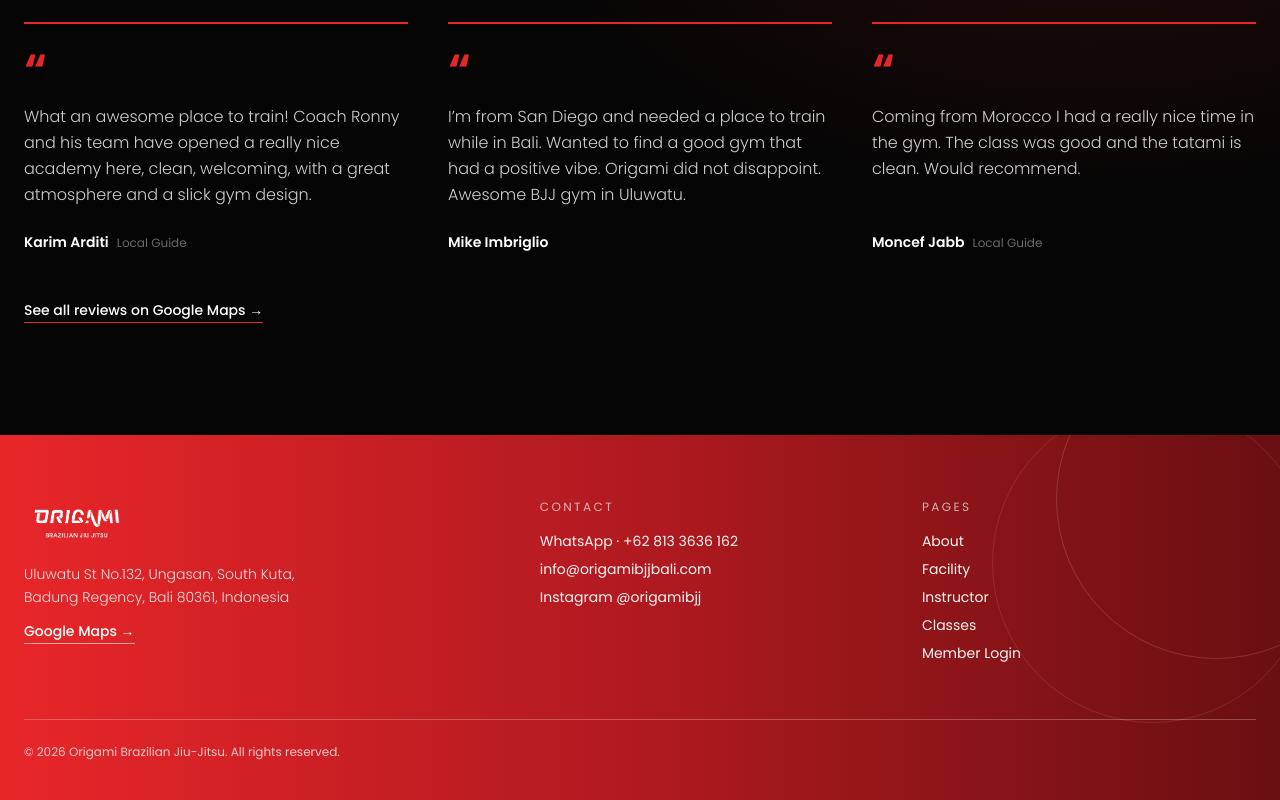
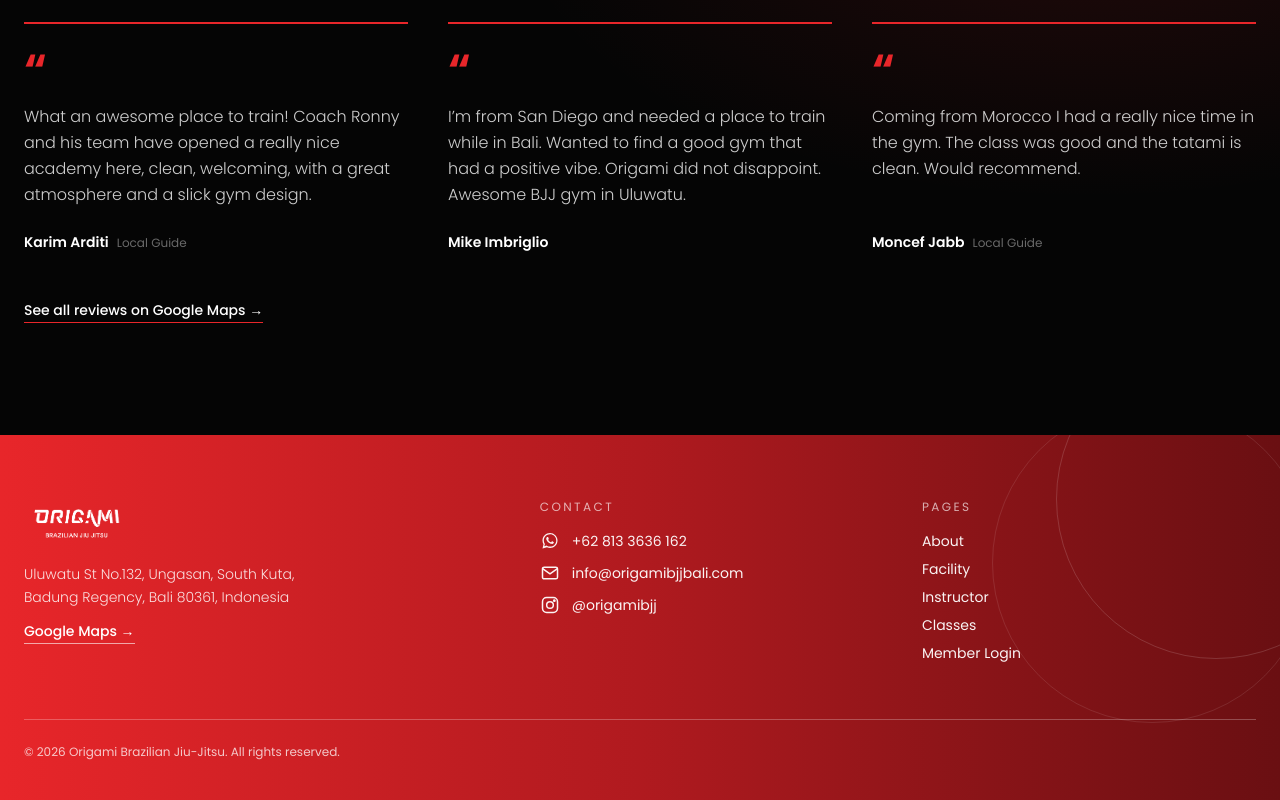
Before and after one commit to kresnanaradha/origami-bjj, a Next.js app: page / in a window 1280 px wide. Shown: the part 4809-5609 px from the top of the page. Built offline with nearby package versions, Linux system fonts and the light colour scheme; no server answers; the database is empty.

Commit message:
Footer kontak pakai ikon

```diff
--- a/app/page.tsx
+++ b/app/page.tsx
@@ -1,6 +1,7 @@
 import Image from "next/image";
 import Link from "next/link";
 import LangSwitch from "@/components/LangSwitch";
+import { InstagramIcon, MailIcon } from "@/components/ContactIcons";
 import Logo from "@/components/Logo";
 import WhatsAppButton from "@/components/WhatsAppButton";
 import WhatsAppIcon from "@/components/WhatsAppIcon";
@@ -239,10 +240,10 @@
           </div>
           <div className="text-sm">
             <p className="text-xs uppercase tracking-[0.2em] text-white/65">{t("foot.contact")}</p>
-            <ul className="mt-4 space-y-2 text-white/95">
-              <li><a className="transition hover:text-white hover:underline" href={waLink()} target="_blank" rel="noopener noreferrer">WhatsApp · {site.phone}</a></li>
-              <li><a className="transition hover:text-white hover:underline" href={`mailto:${site.email}`}>{site.email}</a></li>
-              <li><a className="transition hover:text-white hover:underline" href={site.instagram} target="_blank" rel="noopener noreferrer">Instagram @origamibjj</a></li>
+            <ul className="mt-4 space-y-3 text-white/95">
+              <li><a className="flex items-center gap-3 transition hover:text-white hover:underline" href={waLink()} target="_blank" rel="noopener noreferrer" aria-label="WhatsApp"><WhatsAppIcon className="h-5 w-5 shrink-0" />{site.phone}</a></li>
+              <li><a className="flex items-center gap-3 transition hover:text-white hover:underline" href={`mailto:${site.email}`} aria-label="Email"><MailIcon />{site.email}</a></li>
+              <li><a className="flex items-center gap-3 transition hover:text-white hover:underline" href={site.instagram} target="_blank" rel="noopener noreferrer" aria-label="Instagram"><InstagramIcon />@origamibjj</a></li>
             </ul>
           </div>
           <div className="text-sm">
--- /dev/null
+++ b/components/ContactIcons.tsx
@@ -0,0 +1,20 @@
+const base = "h-5 w-5 shrink-0 fill-none stroke-current";
+
+export function MailIcon({ className = "" }: { className?: string }) {
+  return (
+    <svg viewBox="0 0 24 24" className={`${base} ${className}`} strokeWidth="1.8" strokeLinecap="round" strokeLinejoin="round" aria-hidden="true">
+      <rect x="3" y="5" width="18" height="14" rx="2" />
+      <path d="m3.5 7 8.5 6 8.5-6" />
+    </svg>
+  );
+}
+
+export function InstagramIcon({ className = "" }: { className?: string }) {
+  return (
+    <svg viewBox="0 0 24 24" className={`${base} ${className}`} strokeWidth="1.8" strokeLinecap="round" strokeLinejoin="round" aria-hidden="true">
+      <rect x="3" y="3" width="18" height="18" rx="5" />
+      <circle cx="12" cy="12" r="4" />
+      <circle cx="17.2" cy="6.8" r="0.8" className="fill-current" />
+    </svg>
+  );
+}
```
